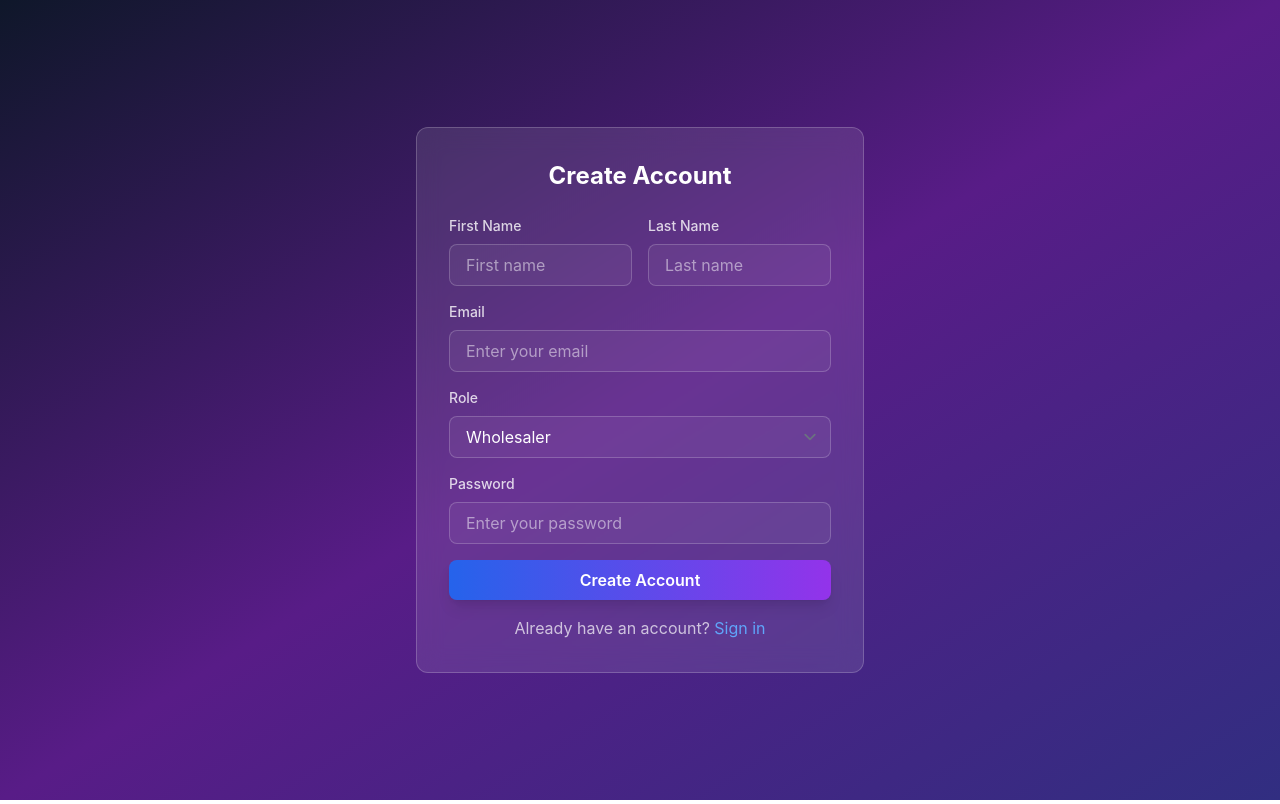
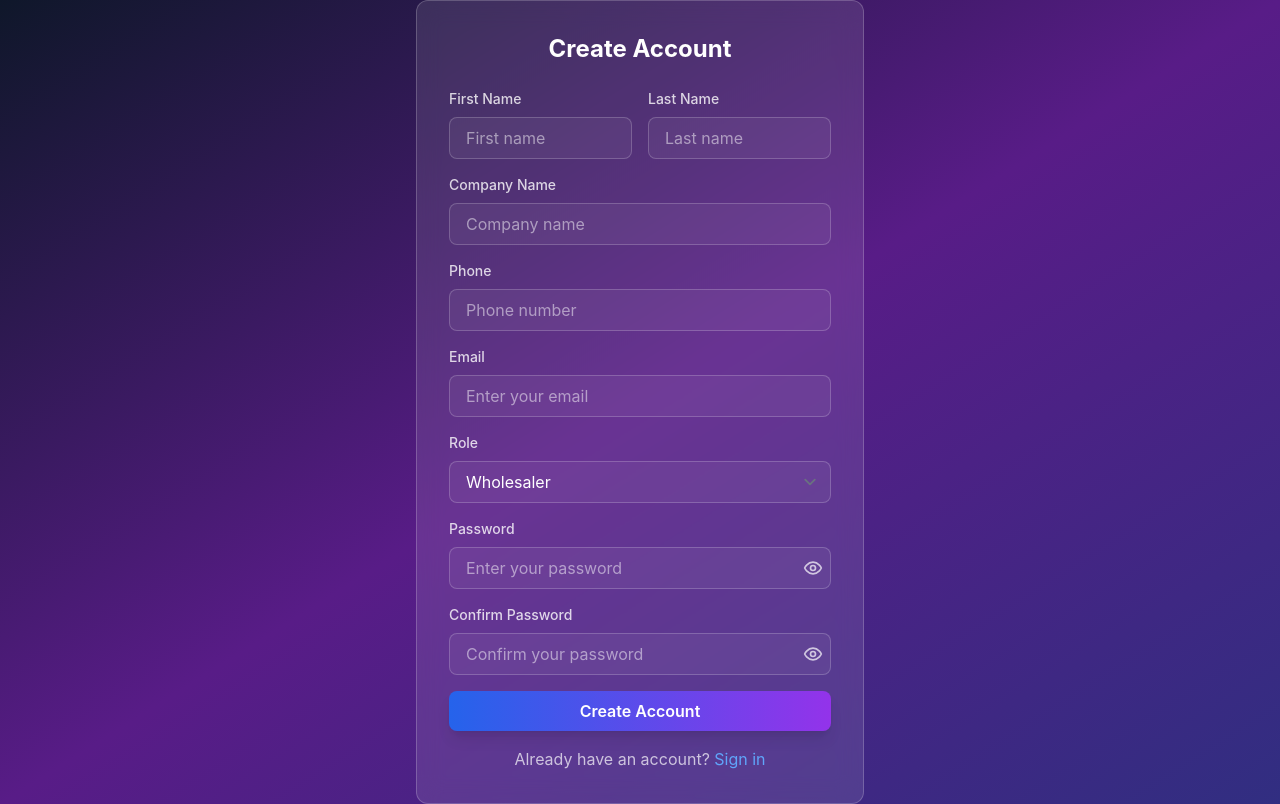
Before and after one commit to agarwalpacker12/Deelflow-Admin, a React (Vite) app in the folder frontend/: page /register in a window 1280 px wide. Built offline with nearby package versions, Linux system fonts and the light colour scheme.

Commit message:
register and login initiated

```diff
--- a/frontend/src/pages/Auth/LoginPage.jsx
+++ b/frontend/src/pages/Auth/LoginPage.jsx
@@ -12,7 +12,7 @@ const LoginPage = () => {
 
   useEffect(() => {
     if (isAuthenticated) {
-      navigate('/dashboard');
+      navigate('/app');
     }
     return () => {
       dispatch(clearError());
--- a/frontend/src/pages/Auth/RegisterPage.jsx
+++ b/frontend/src/pages/Auth/RegisterPage.jsx
@@ -1,63 +1,283 @@
-import React from 'react';
-import { Link } from 'react-router-dom';
+import React from "react";
+import { Link, useNavigate } from "react-router-dom";
+import { authAPI } from "../../services/api";
+import { useForm } from "react-hook-form";
+import { yupResolver } from "@hookform/resolvers/yup";
+import * as yup from "yup";
+import { Eye, EyeOff } from "lucide-react";
+
+const schema = yup.object().shape({
+  first_name: yup.string().required("First name is required"),
+  last_name: yup.string().required("Last name is required"),
+  company_name: yup.string().required("Company name is required"),
+  phone: yup
+    .string()
+    .matches(/^\+?[0-9]{7,15}$/, "Phone number is not valid")
+    .required("Phone number is required"),
+  email: yup.string().email("Invalid email").required("Email is required"),
+  role: yup
+    .string()
+    .oneOf(["wholesaler", "investor", "agent"])
+    .required("Role is required"),
+  password: yup
+    .string()
+    .min(6, "Password must be at least 6 characters")
+    .required("Password is required"),
+  password_confirmation: yup
+    .string()
+    .oneOf([yup.ref("password"), null], "Passwords must match")
+    .required("Please confirm your password"),
+});
 
 const RegisterPage = () => {
+  const navigate = useNavigate();
+  const [serverError, setServerError] = React.useState(null);
+  const [loading, setLoading] = React.useState(false);
+  const [showPassword, setShowPassword] = React.useState(false);
+  const [showPasswordConfirm, setShowPasswordConfirm] = React.useState(false);
+
+  const {
+    register,
+    handleSubmit,
+    formState: { errors },
+  } = useForm({
+    resolver: yupResolver(schema),
+    defaultValues: {
+      first_name: "",
+      last_name: "",
+      company_name: "",
+      phone: "",
+      email: "",
+      role: "wholesaler",
+      password: "",
+      password_confirmation: "",
+    },
+  });
+
+  // const onSubmit = async (data) => {
+  //   setLoading(true);
+  //   setServerError(null);
+  //   try {
+  //     await authAPI.register(data);
+  //     navigate("/login");
+  //   } catch (err) {
+  //     setServerError(
+  //       err.response?.data?.message || "Registration failed. Please try again."
+  //     );
+  //   } finally {
+  //     setLoading(false);
+  //   }
+  // };
+
+const onSubmit = async (data) => {
+  console.log('Form data before sending:', data);
+
+  setLoading(true);
+  setServerError(null);
+  try {
+    const response = await authAPI.register(data);
+    console.log('Registration response:', response);
+    navigate("/login");
+  } catch (err) {
+    console.error('Registration error:', err);
+    setServerError(
+      err.response?.data?.message || "Registration failed. Please try again."
+    );
+  } finally {
+    setLoading(false);
+  }
+};
+
+
+
+
+
   return (
     <div className="min-h-screen bg-gradient-to-br from-slate-900 via-purple-900 to-indigo-900 flex items-center justify-center">
       <div className="bg-white/10 backdrop-blur-md rounded-xl p-8 border border-white/20 w-full max-w-md">
-        <h2 className="text-2xl font-bold text-white mb-6 text-center">Create Account</h2>
-        <form className="space-y-4">
+        <h2 className="text-2xl font-bold text-white mb-6 text-center">
+          Create Account
+        </h2>
+        <form
+          className="space-y-4"
+          onSubmit={handleSubmit(onSubmit)}
+          noValidate
+        >
           <div className="grid grid-cols-2 gap-4">
             <div>
-              <label className="block text-sm font-medium text-white/80 mb-2">First Name</label>
+              <label className="block text-sm font-medium text-white/80 mb-2">
+                First Name
+              </label>
               <input
                 type="text"
+                {...register("first_name")}
                 className="w-full bg-white/5 border border-white/20 rounded-lg px-4 py-2 text-white placeholder-white/50 focus:border-blue-500 focus:ring-2 focus:ring-blue-500/20 transition-all duration-200"
                 placeholder="First name"
+                autoComplete="given-name"
               />
+              {errors.first_name && (
+                <p className="text-red-400 text-xs mt-1">
+                  {errors.first_name.message}
+                </p>
+              )}
             </div>
             <div>
-              <label className="block text-sm font-medium text-white/80 mb-2">Last Name</label>
+              <label className="block text-sm font-medium text-white/80 mb-2">
+                Last Name
+              </label>
               <input
                 type="text"
+                {...register("last_name")}
                 className="w-full bg-white/5 border border-white/20 rounded-lg px-4 py-2 text-white placeholder-white/50 focus:border-blue-500 focus:ring-2 focus:ring-blue-500/20 transition-all duration-200"
                 placeholder="Last name"
+                autoComplete="family-name"
               />
+              {errors.last_name && (
+                <p className="text-red-400 text-xs mt-1">
+                  {errors.last_name.message}
+                </p>
+              )}
             </div>
           </div>
           <div>
-            <label className="block text-sm font-medium text-white/80 mb-2">Email</label>
+            <label className="block text-sm font-medium text-white/80 mb-2">
+              Company Name
+            </label>
+            <input
+              type="text"
+              {...register("company_name")}
+              className="w-full bg-white/5 border border-white/20 rounded-lg px-4 py-2 text-white placeholder-white/50 focus:border-blue-500 focus:ring-2 focus:ring-blue-500/20 transition-all duration-200"
+              placeholder="Company name"
+              autoComplete="organization"
+            />
+            {errors.company_name && (
+              <p className="text-red-400 text-xs mt-1">
+                {errors.company_name.message}
+              </p>
+            )}
+          </div>
+          <div>
+            <label className="block text-sm font-medium text-white/80 mb-2">
+              Phone
+            </label>
+            <input
+              type="tel"
+              {...register("phone")}
+              className="w-full bg-white/5 border border-white/20 rounded-lg px-4 py-2 text-white placeholder-white/50 focus:border-blue-500 focus:ring-2 focus:ring-blue-500/20 transition-all duration-200"
+              placeholder="Phone number"
+              autoComplete="tel"
+            />
+            {errors.phone && (
+              <p className="text-red-400 text-xs mt-1">
+                {errors.phone.message}
+              </p>
+            )}
+          </div>
+          <div>
+            <label className="block text-sm font-medium text-white/80 mb-2">
+              Email
+            </label>
             <input
               type="email"
+              {...register("email")}
               className="w-full bg-white/5 border border-white/20 rounded-lg px-4 py-2 text-white placeholder-white/50 focus:border-blue-500 focus:ring-2 focus:ring-blue-500/20 transition-all duration-200"
               placeholder="Enter your email"
+              autoComplete="email"
             />
+            {errors.email && (
+              <p className="text-red-400 text-xs mt-1">
+                {errors.email.message}
+              </p>
+            )}
           </div>
           <div>
-            <label className="block text-sm font-medium text-white/80 mb-2">Role</label>
-            <select className="w-full bg-white/5 border border-white/20 rounded-lg px-4 py-2 text-white focus:border-blue-500 focus:ring-2 focus:ring-blue-500/20 transition-all duration-200">
+            <label className="block text-sm font-medium text-white/80 mb-2">
+              Role
+            </label>
+            <select
+              {...register("role")}
+              className="w-full bg-white/5 border border-white/20 rounded-lg px-4 py-2 text-white [&>option]:text-black [&>option]:bg-white  focus:border-blue-500 focus:ring-2 focus:ring-blue-500/20 transition-all duration-200"
+            >
               <option value="wholesaler">Wholesaler</option>
               <option value="investor">Investor</option>
               <option value="agent">Agent</option>
             </select>
+            {errors.role && (
+              <p className="text-red-400 text-xs mt-1">{errors.role.message}</p>
+            )}
           </div>
           <div>
-            <label className="block text-sm font-medium text-white/80 mb-2">Password</label>
-            <input
-              type="password"
-              className="w-full bg-white/5 border border-white/20 rounded-lg px-4 py-2 text-white placeholder-white/50 focus:border-blue-500 focus:ring-2 focus:ring-blue-500/20 transition-all duration-200"
-              placeholder="Enter your password"
-            />
+            <label className="block text-sm font-medium text-white/80 mb-2">
+              Password
+            </label>
+            <div className="relative">
+              <input
+                type={showPassword ? "text" : "password"}
+                {...register("password")}
+                className="w-full bg-white/5 border border-white/20 rounded-lg px-4 py-2 pr-10 text-white placeholder-white/50 focus:border-blue-500 focus:ring-2 focus:ring-blue-500/20 transition-all duration-200"
+                placeholder="Enter your password"
+                autoComplete="new-password"
+              />
+              <button
+                type="button"
+                tabIndex={-1}
+                className="absolute right-2 top-1/2 transform -translate-y-1/2 text-white/70 hover:text-white focus:outline-none"
+                onClick={() => setShowPassword((prev) => !prev)}
+              >
+                {showPassword ? <EyeOff size={20} /> : <Eye size={20} />}
+              </button>
+            </div>
+            {errors.password && (
+              <p className="text-red-400 text-xs mt-1">
+                {errors.password.message}
+              </p>
+            )}
           </div>
+          <div>
+            <label className="block text-sm font-medium text-white/80 mb-2">
+              Confirm Password
+            </label>
+            <div className="relative">
+              <input
+                type={showPasswordConfirm ? "text" : "password"}
+                {...register("password_confirmation")}
+                className="w-full bg-white/5 border border-white/20 rounded-lg px-4 py-2 pr-10 text-white placeholder-white/50 focus:border-blue-500 focus:ring-2 focus:ring-blue-500/20 transition-all duration-200"
+                placeholder="Confirm your password"
+                autoComplete="new-password"
+              />
+              <button
+                type="button"
+                tabIndex={-1}
+                className="absolute right-2 top-1/2 transform -translate-y-1/2 text-white/70 hover:text-white focus:outline-none"
+                onClick={() => setShowPasswordConfirm((prev) => !prev)}
+              >
+                {showPasswordConfirm ? <EyeOff size={20} /> : <Eye size={20} />}
+              </button>
+            </div>
+            {errors.password_confirmation && (
+              <p className="text-red-400 text-xs mt-1">
+                {errors.password_confirmation.message}
+              </p>
+            )}
+          </div>
+          {serverError && (
+            <div className="text-red-400 text-sm text-center">
+              {serverError}
+            </div>
+          )}
           <button
             type="submit"
             className="w-full bg-gradient-to-r from-blue-600 to-purple-600 hover:from-blue-500 hover:to-purple-500 text-white font-semibold py-2 px-4 rounded-lg transition-all duration-200 shadow-lg hover:shadow-xl"
+            disabled={loading}
           >
-            Create Account
+            {loading ? "Creating Account..." : "Create Account"}
           </button>
         </form>
         <p className="text-center text-white/70 mt-4">
-          Already have an account? <Link to="/login" className="text-blue-400 hover:text-blue-300">Sign in</Link>
+          Already have an account?{" "}
+          <Link to="/login" className="text-blue-400 hover:text-blue-300">
+            Sign in
+          </Link>
         </p>
       </div>
     </div>
```
Also changed, not shown: frontend/src/services/api.js (+55 -31 lines), frontend/vite.config.js (+18 -16 lines).
